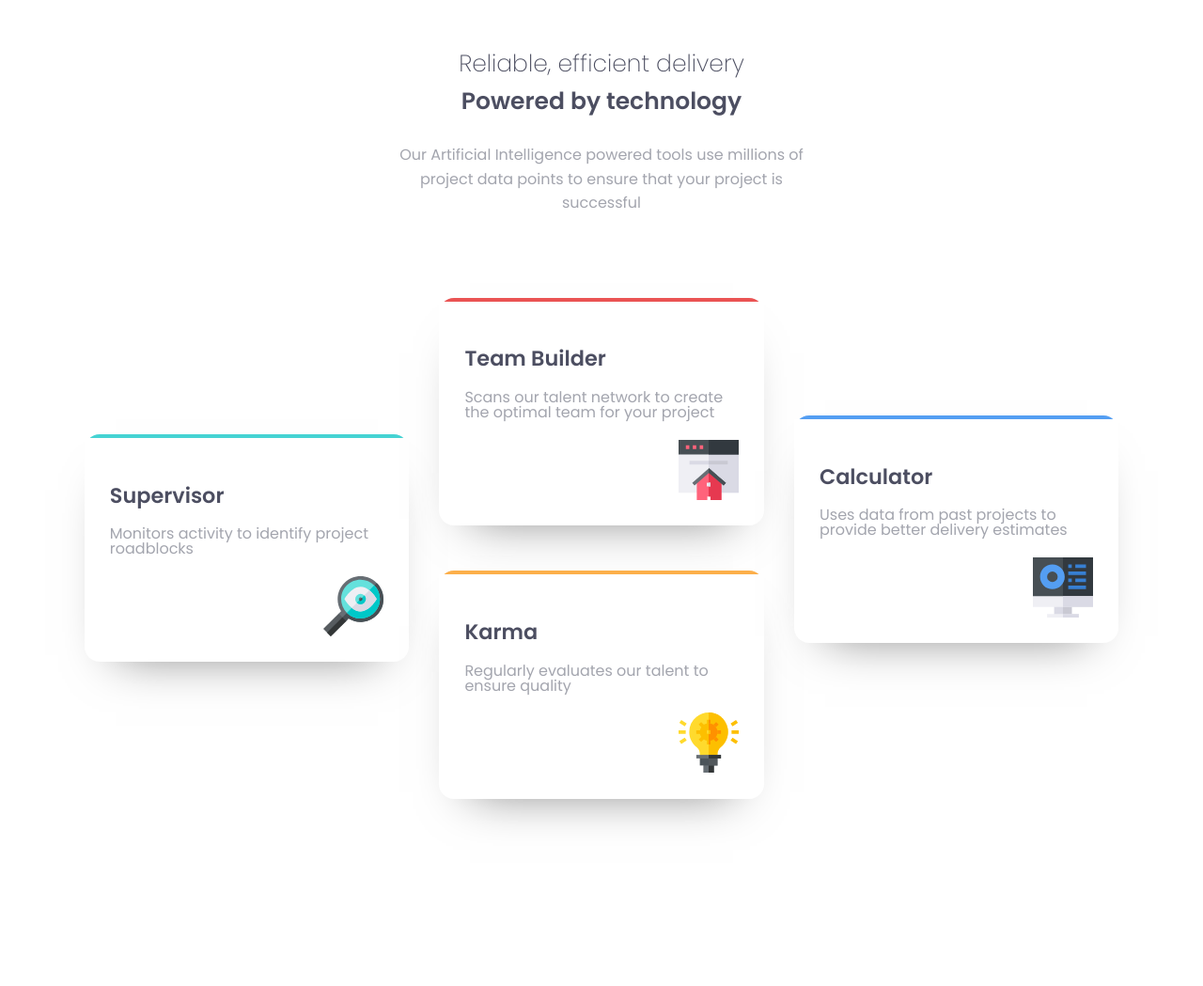
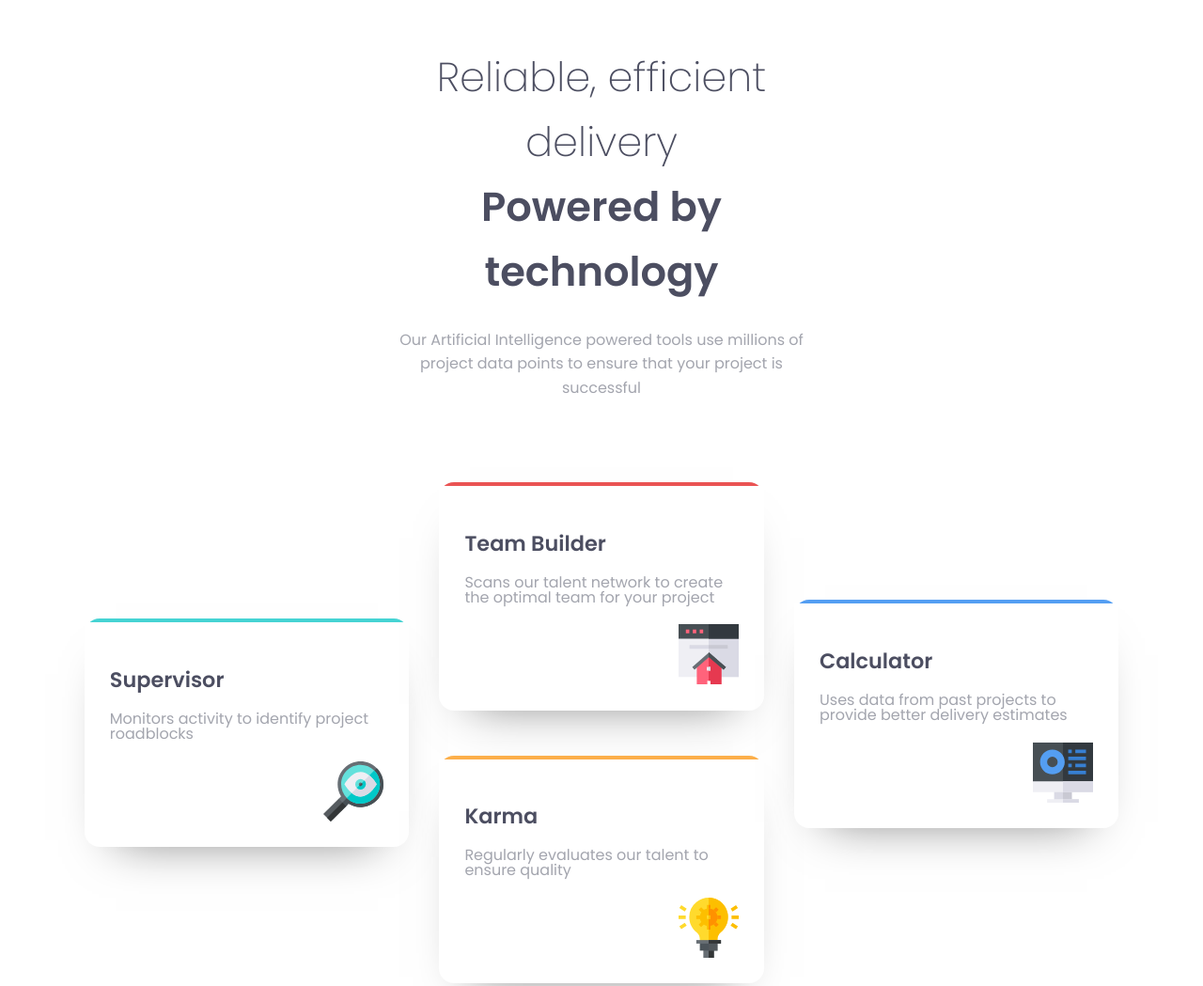
Before and after one commit to TheoB-png/four-card-feature-section, a plain HTML site: page html/index.html in a window 1280 px wide. Shown: the top 1049 px of the page at 94% size. Before the commit the page ends 938 px from the top, so only its background shows below. Drawn offline with Linux system fonts and the light colour scheme.

Commit message:
modif title

```diff
--- a/css/style.css
+++ b/css/style.css
@@ -140,6 +140,10 @@ body {
 /* media queries */
 
 @media (min-width: 1000px) {
+	.main__title {
+		font-size: 2.7em;
+	}
+
 	.main__header {
 		width: 40%;
 		margin: 3em auto;
```
